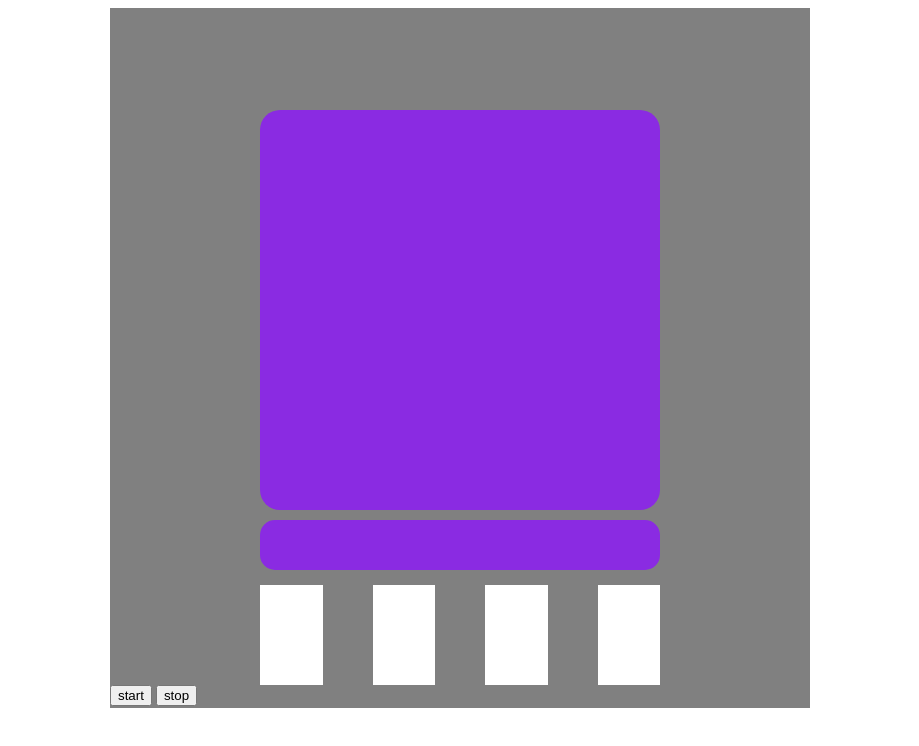
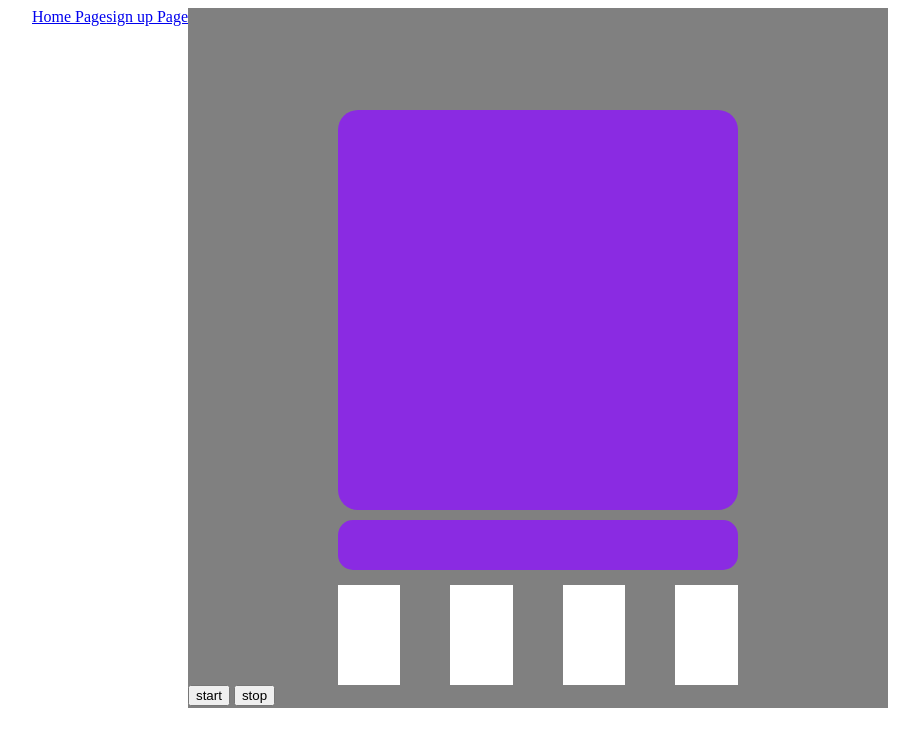
Before and after one commit to Nicky-x-238/my-web, a plain HTML site: page game2.html in a window 1280 px wide. Shown: the whole page, without its empty margins (180-1099 px from the left). Drawn offline with Linux system fonts and the light colour scheme.

Commit message:
Update game2.html

```diff
--- a/game2.html
+++ b/game2.html
@@ -61,6 +61,8 @@
 </style>
 <body>
     <div class="container">
+        <a href="index.html">Home Page</a>
+        <a href="signup.html">sign up Page</a>
         <div class="box">
             <div class="answer">
 
```
